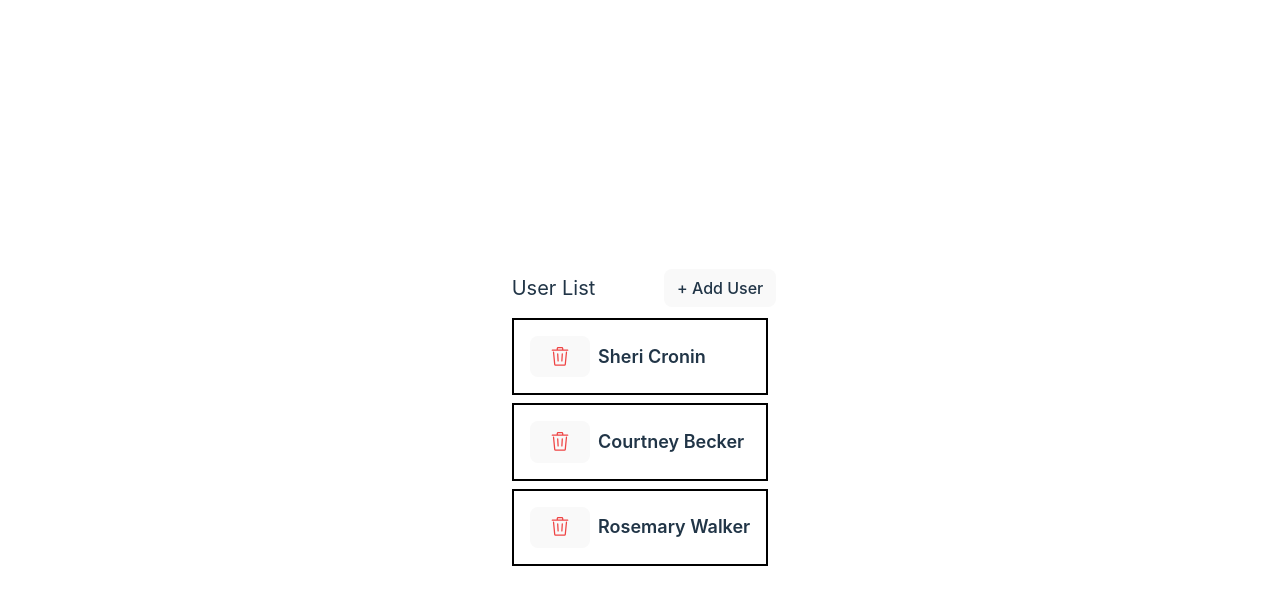
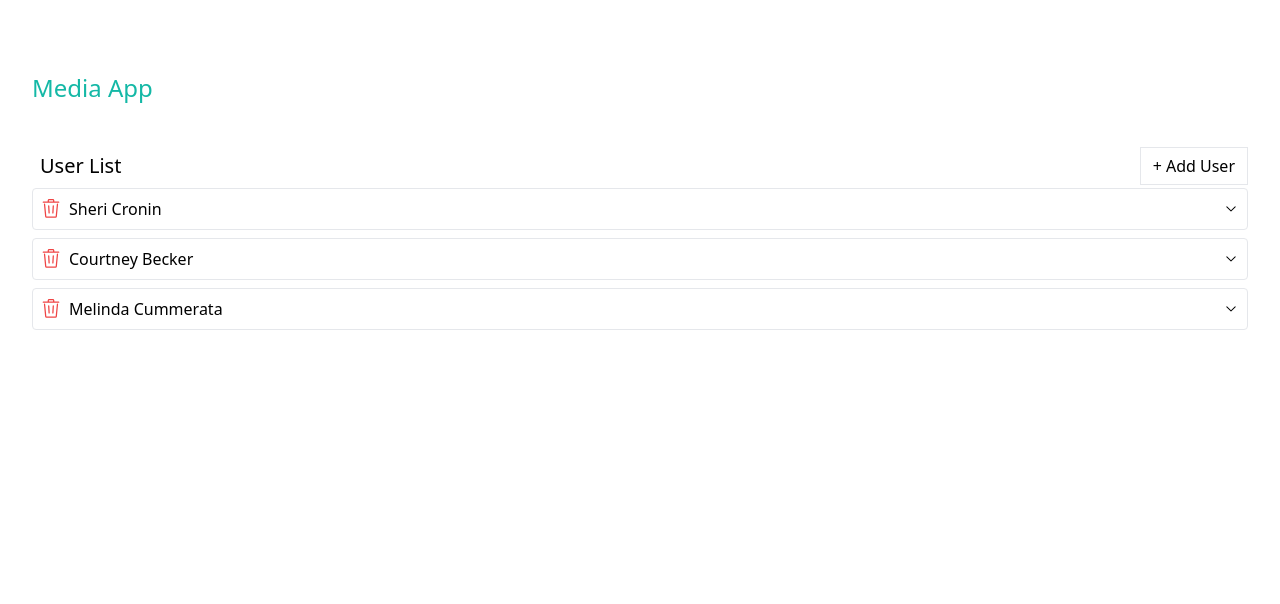
Before and after one commit to gus616/media, a React (Vite) app: page / in a window 1280 px wide. Shown: the top 604 px of the page. Built offline with nearby package versions, Linux system fonts and the light colour scheme; data requests are answered from the project's data file.

Commit message:
Expandable Panel added for showing albums of users

```diff
--- a/db.json
+++ b/db.json
@@ -9,15 +9,15 @@
       "name": "Courtney Becker"
     },
     {
-      "id": "8ecf",
-      "name": "Rosemary Walker"
+      "id": "2f6c",
+      "name": "Melinda Cummerata"
     }
   ],
   "albums": [
     {
       "id": "1",
       "title": "album #1",
-      "userId": 50
+      "userId": "c258"
     }
   ],
   "photos": []
--- /dev/null
+++ b/src/Albums/components/AlbumList.tsx
@@ -0,0 +1,14 @@
+import { User } from "../../types"
+
+
+type AlbumListsProps = {
+  user: User
+}
+
+const AlbumList = ({ user }: AlbumListsProps) => {
+  return (
+    <div>Albums List for {user.name}</div>
+  )
+}
+
+export default AlbumList
--- a/src/App.tsx
+++ b/src/App.tsx
@@ -4,7 +4,9 @@ import UsersLists from "./Users/UsersLists";
 
 function App() {
   return (
-    <div className="container mx-auto">
+    <div className="container mx-auto w-lg mt-10">
+
+      <h1 className="text-2xl text-teal-500 text-left">Media App</h1>
       <UsersLists />
     </div>
   );
--- a/src/Users/UsersLists.tsx
+++ b/src/Users/UsersLists.tsx
@@ -7,6 +7,7 @@ import UserCard from "./components/UserCard";
 import Button from "../components/UI/Button";
 import { CgSpinnerAlt } from "react-icons/cg";
 import useThunk from "../hooks/useThunk";
+
 
 const UsersLists = () => {
 
@@ -43,7 +44,7 @@ const UsersLists = () => {
   }
 
   return (
-    <div className="max-w-700 min-w-500 mx-auto mt-10">
+    <div className="min-w-500 mx-auto mt-10">
          {
           isAddingUserError && <p className="text-red-500">{isAddingUserError}</p>
         }
--- a/src/Users/components/UserCard.tsx
+++ b/src/Users/components/UserCard.tsx
@@ -4,6 +4,8 @@ import { User } from "../../types";
 import { useAppDispatch } from "../../hooks/hooks";
 import { useState } from "react";
 import { CgSpinnerAlt } from "react-icons/cg";
+import ExpandablePanel from "../../components/UI/ExpandablePanel";
+import AlbumList from "../../Albums/components/AlbumList";
 
 type UserCardProps = {
     user: User
@@ -21,9 +23,7 @@ const UserCard = ({ user }: UserCardProps) => {
             .then(() => setIsDeleting(false))
     }
 
-
-    return (
-        <div className="bg-white border-2 border-black p-4 m-2 full-width flex flex-row items-center">
+    const header = <>
 
         <button onClick={() => deleteHandler(user.id)} disabled={isDeleting} className="mr-2">
             {
@@ -32,8 +32,18 @@ const UserCard = ({ user }: UserCardProps) => {
 
         </button>
 
-            <h2 className="text-lg font-semibold">{user.name}</h2>
+        <div className="flex flex-row items-center justify-between">
+            <p>{user.name}</p>
         </div>
+
+
+    </>
+
+
+    return (
+        <ExpandablePanel header={header}>
+           <AlbumList user={user} />
+        </ExpandablePanel>
     )
 }
 
--- a/src/components/UI/Button.tsx
+++ b/src/components/UI/Button.tsx
@@ -1,7 +1,4 @@
-import { Dispatch } from '@reduxjs/toolkit';
 import className from 'classnames';
-import { SetStateAction } from 'react';
-import { CgSpinnerAlt } from "react-icons/cg";
 
 
 type ButtonProps = {
--- /dev/null
+++ b/src/components/UI/ExpandablePanel.tsx
@@ -0,0 +1,39 @@
+import { useState } from "react";
+import { GoChevronDown, GoChevronUp } from "react-icons/go";
+
+type ExpandablePanelProps = {
+  children: React.ReactNode;
+  header: React.ReactNode;
+}
+
+const ExpandablePanel = ({ children, header }: ExpandablePanelProps) => {
+
+  const [expanded, setExpanded] = useState(false);
+
+
+
+  return (
+    <div className="mb-2 border rounded flex flex-col "onClick={() => setExpanded(!expanded)}>
+      <div className="flex p-2 justify-between items-center cursor-pointer">
+        <div className="flex flex-row items-center justify-between">
+          {header}
+        </div>
+        <div >
+          {expanded ? <GoChevronUp /> : <GoChevronDown />}
+        </div>
+
+
+      </div>
+
+      {
+          expanded && <div className="p-2 border-t">
+            {children}
+          </div>
+        }
+
+
+    </div>
+  )
+}
+
+export default ExpandablePanel
--- a/src/index.css
+++ b/src/index.css
@@ -2,71 +2,8 @@
 @tailwind components;
 @tailwind utilities;
 
-:root {
-  font-family: Inter, system-ui, Avenir, Helvetica, Arial, sans-serif;
-  line-height: 1.5;
-  font-weight: 400;
-
-  color-scheme: light dark;
-  color: rgba(255, 255, 255, 0.87);
-  background-color: #242424;
-
-  font-synthesis: none;
-  text-rendering: optimizeLegibility;
-  -webkit-font-smoothing: antialiased;
-  -moz-osx-font-smoothing: grayscale;
+* {
+  box-sizing: border-box;
+  padding: 0;
+  margin:0;
 }
-
-a {
-  font-weight: 500;
-  color: #646cff;
-  text-decoration: inherit;
-}
-a:hover {
-  color: #535bf2;
-}
-
-body {
-  margin: 0;
-  display: flex;
-  place-items: center;
-  min-width: 320px;
-  min-height: 100vh;
-}
-
-h1 {
-  font-size: 3.2em;
-  line-height: 1.1;
-}
-
-button {
-  border-radius: 8px;
-  border: 1px solid transparent;
-  padding: 0.6em 1.2em;
-  font-size: 1em;
-  font-weight: 500;
-  font-family: inherit;
-  background-color: #1a1a1a;
-  cursor: pointer;
-  transition: border-color 0.25s;
-}
-button:hover {
-  border-color: #646cff;
-}
-button:focus,
-button:focus-visible {
-  outline: 4px auto -webkit-focus-ring-color;
-}
-
-@media (prefers-color-scheme: light) {
-  :root {
-    color: #213547;
-    background-color: #ffffff;
-  }
-  a:hover {
-    color: #747bff;
-  }
-  button {
-    background-color: #f9f9f9;
-  }
-}
```
Lines whose indentation alone changed are shown as unchanged.
